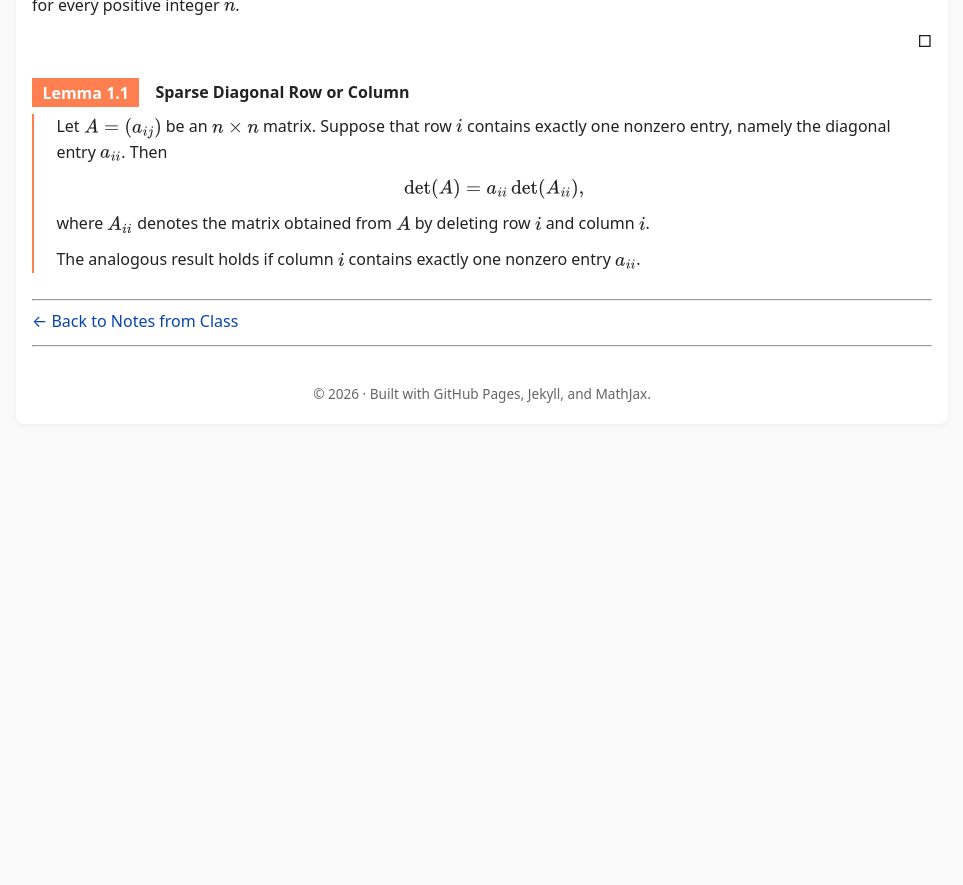
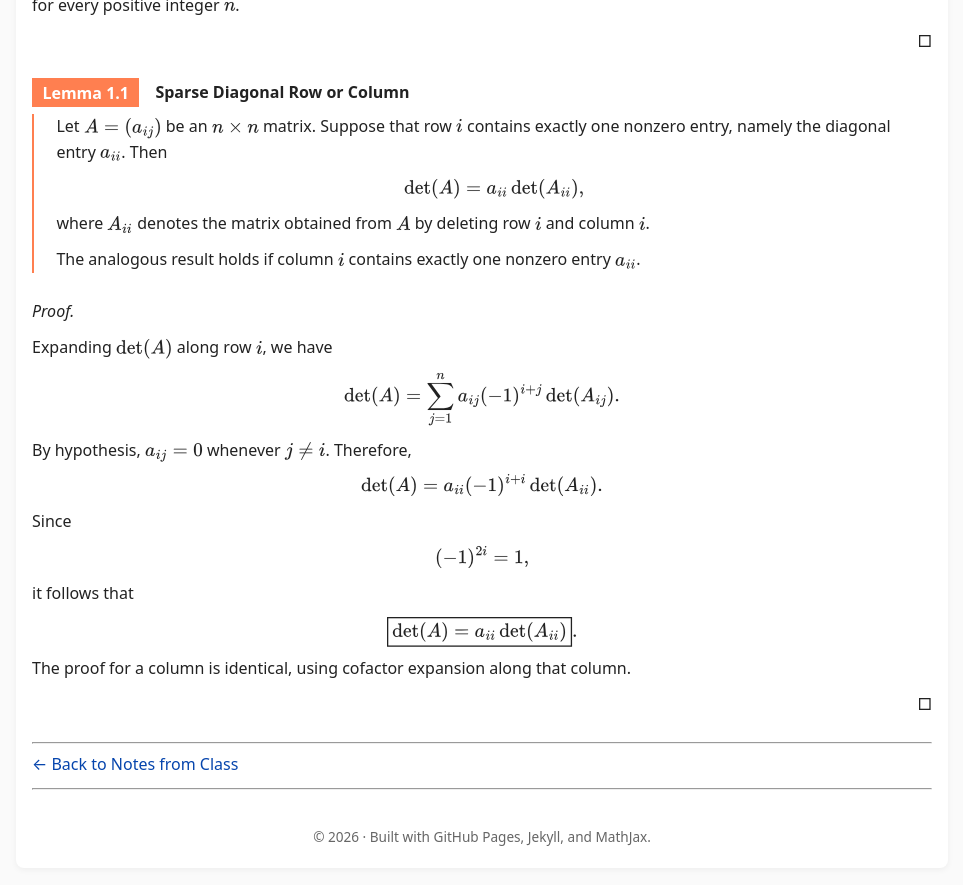
Before and after one commit to SaleemKamaludin/SaleemKamaludin.github.io, a Jekyll site: the page built from courses/math-2276/notes-from-class/lecture-2/index.md, in a window 1280 px wide and 900 px high, scrolled down 2206 px. Shown: the top 885 px of the window, without its empty margins (158-1121 px from the left). Built offline with Jekyll 4.4.1, drawn with Linux system fonts in a browser that asks for light colours; before the commit the page ends 2662 px from its top, so only the background shows below that.

Commit message:
Add proof of sparse diagonal lemma to Lecture 2

```diff
--- a/courses/math-2276/notes-from-class/lecture-2/index.md
+++ b/courses/math-2276/notes-from-class/lecture-2/index.md
@@ -308,6 +308,58 @@ permalink: /courses/math-2276/notes-from-class/lecture-2/
 
 </div>
 
+<div class="proof">
+
+  <div class="proof-title">
+    Proof.
+  </div>
+
+  <p>
+    Expanding \(\det(A)\) along row \(i\), we have
+  </p>
+
+  \[
+  \det(A)
+  =
+  \sum_{j=1}^{n}
+  a_{ij}(-1)^{i+j}\det(A_{ij}).
+  \]
+
+  <p>
+    By hypothesis, \(a_{ij}=0\) whenever \(j\neq i\). Therefore,
+  </p>
+
+  \[
+  \det(A)
+  =
+  a_{ii}(-1)^{i+i}\det(A_{ii}).
+  \]
+
+  <p>
+    Since
+  </p>
+
+  \[
+  (-1)^{2i}=1,
+  \]
+
+  <p>
+    it follows that
+  </p>
+
+  \[
+  \boxed{\det(A)=a_{ii}\det(A_{ii})}.
+  \]
+
+  <p>
+    The proof for a column is identical, using cofactor expansion along
+    that column.
+  </p>
+
+  <div style="text-align: right;">&#9633;</div>
+
+</div>
+
 ---
 
 [← Back to Notes from Class]({{ '/courses/math-2276/notes-from-class/' | relative_url }})
```
